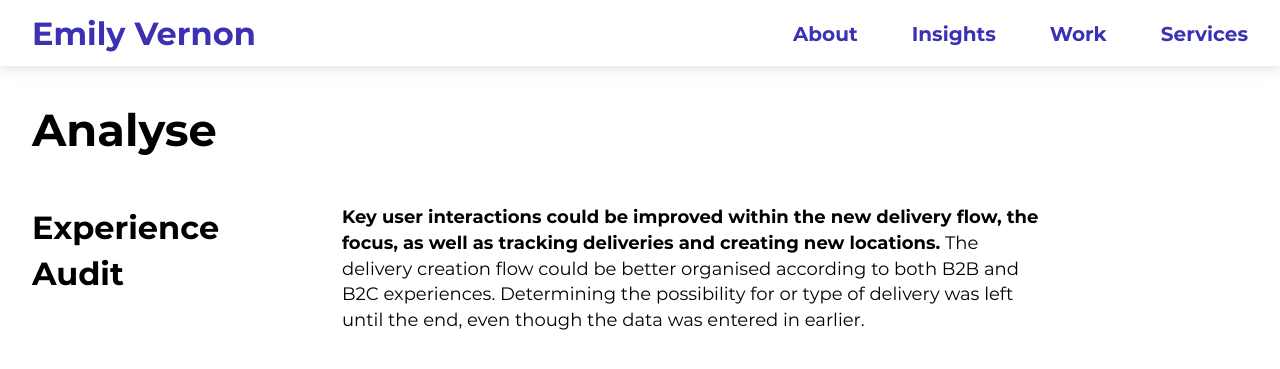
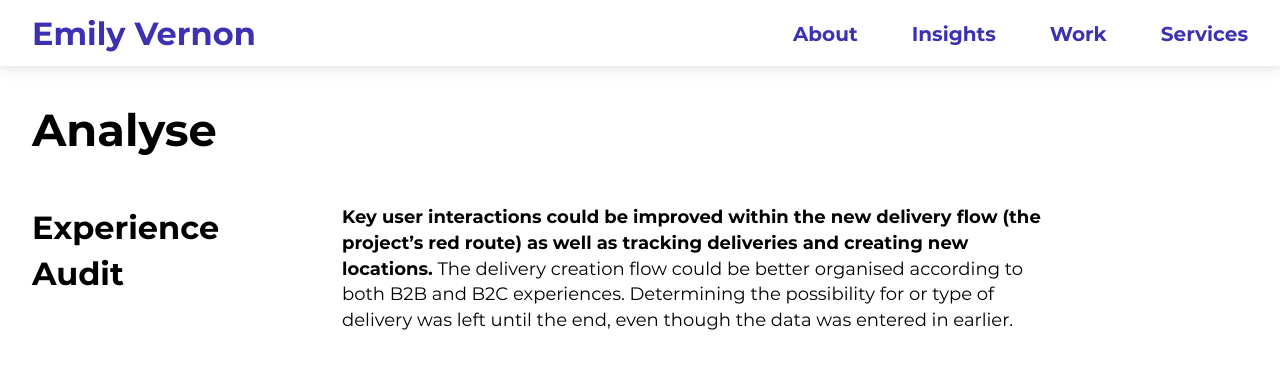
Before and after one commit to emilygv/emilyvernon.com, a Jekyll site: the page built from _casestudies/bringly.md, in a window 1280 px wide and 900 px high, scrolled down 1814 px, cut to the strip 0-373 px from the top of the window. Shown: the top 369 px of the strip. Built offline with Jekyll 4.4.1, drawn with Linux system fonts in a browser that asks for light colours.

Commit message:
Update bringly.md

```diff
--- a/_casestudies/bringly.md
+++ b/_casestudies/bringly.md
@@ -15,7 +15,7 @@ responsibilities: [Design Systems Audit, Competitor Research, Project Management
 
 {% include case_h3_block.html
 title="Experience Audit"
-content="**Key user interactions could be improved within the new delivery flow, the focus, as well as tracking deliveries and creating new locations.** The delivery creation flow could be better organised according to both B2B and B2C experiences. Determining the possibility for or type of delivery was left until the end, even though the data was entered in earlier." %}
+content="**Key user interactions could be improved within the new delivery flow (the project's red route) as well as tracking deliveries and creating new locations.** The delivery creation flow could be better organised according to both B2B and B2C experiences. Determining the possibility for or type of delivery was left until the end, even though the data was entered in earlier." %}
 
 ![](/assets/images/casestudies/bringly/experience_audit_delivery_creation.png)
 
```
